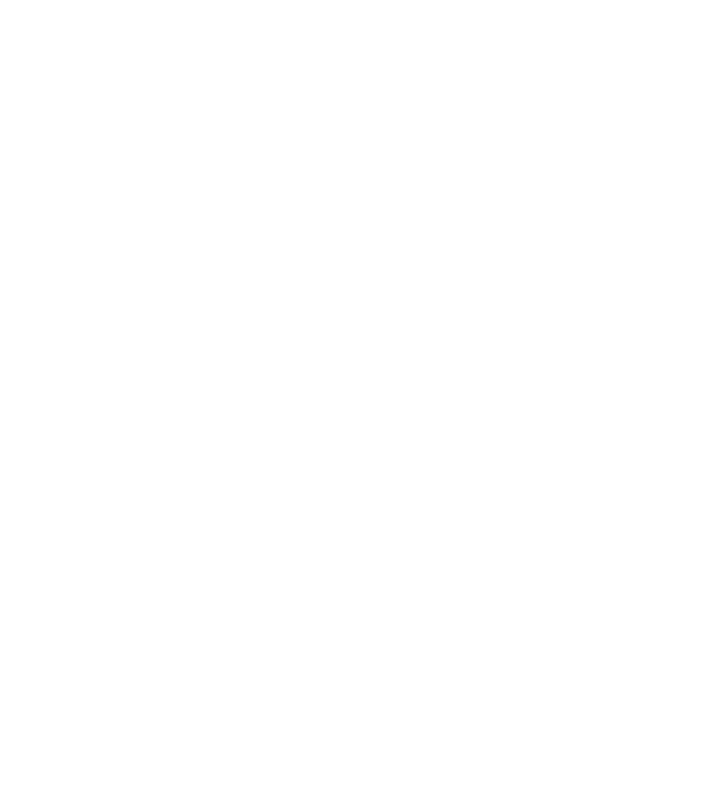
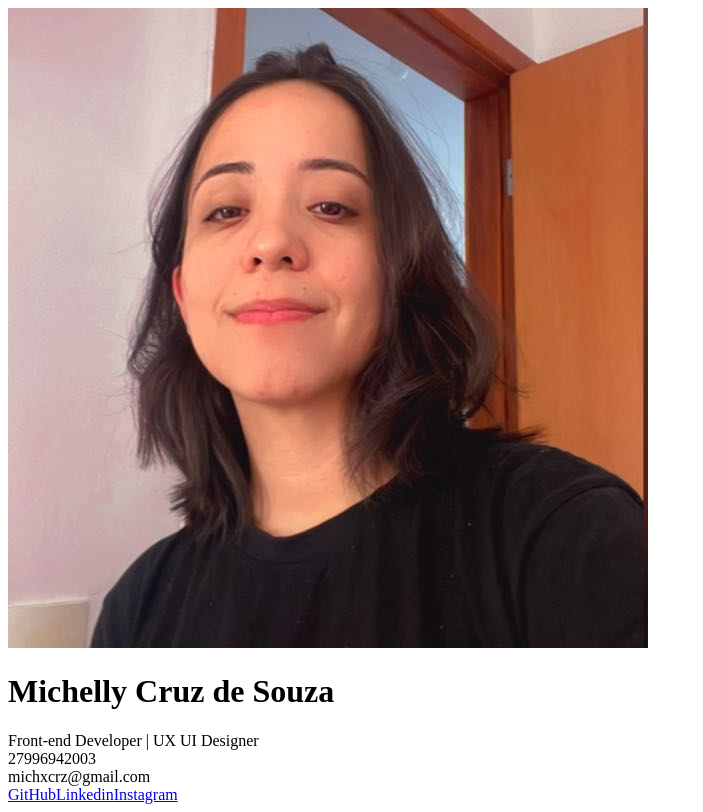
Before and after one commit to michellycruz/react-onebitcode, a React (Vite) app in the folder exercicio3-08/criando-um-componente-profile/: page / in a window 1280 px wide. Shown: the whole page, without its empty margins (0-703 px from the left). Built offline with nearby package versions, Linux system fonts and the light colour scheme.

Commit message:
denominei as classes e apliquei elas no arquivo principal

```diff
--- a/exercicio3-08/criando-um-componente-profile/src/App.jsx
+++ b/exercicio3-08/criando-um-componente-profile/src/App.jsx
@@ -1,13 +1,20 @@
 import Profile from "./components/Profile"
-
+import imgMich from "./assets/michelly2.jpg"
 
 function App() {
-
-
   return (
-    <>
-      <Profile />
-    </>
+    <div>
+      <Profile
+        avatar = {imgMich}
+        name = "Michelly Cruz de Souza"
+        bio = "Front-end Developer | UX UI Designer"
+        tel = "27996942003"
+        email = "michxcrz@gmail.com"
+        githubUrl = "https://github.com/michellycruz"
+        linkedinUrl = "https://www.linkedin.com/in/michxcrz/"
+        instagramUrl = "instagram.com.br"
+      />
+    </div>
   )
 }
 
--- a/exercicio3-08/criando-um-componente-profile/src/components/Profile/index.jsx
+++ b/exercicio3-08/criando-um-componente-profile/src/components/Profile/index.jsx
@@ -1,7 +1,18 @@
+import styles from "./style.module.css"
+
 export default function Profile (props){
     return (
-        <div>
-
+        <div className= {styles.container}>
+            <img className={styles.avatar} src={props.avatar} alt={props.name} />
+            <h1 className={styles.name}>{props.name}</h1>
+            <div>{props.bio}</div>
+            <div >{props.tel}</div>
+            <div>{props.email}</div>
+            <div className={styles.link}>
+                <a href={props.githubUrl} target="_blank">GitHub</a>
+                <a href={props.linkedinUrl} target="_blank">Linkedin</a>
+                <a href={props.instagramUrl} target="_blank">Instagram</a>
+            </div>
         </div>
     )
 
```
Also changed, not shown: exercicio3-08/criando-um-componente-profile/src/assets/michelly2.jpg (added).
